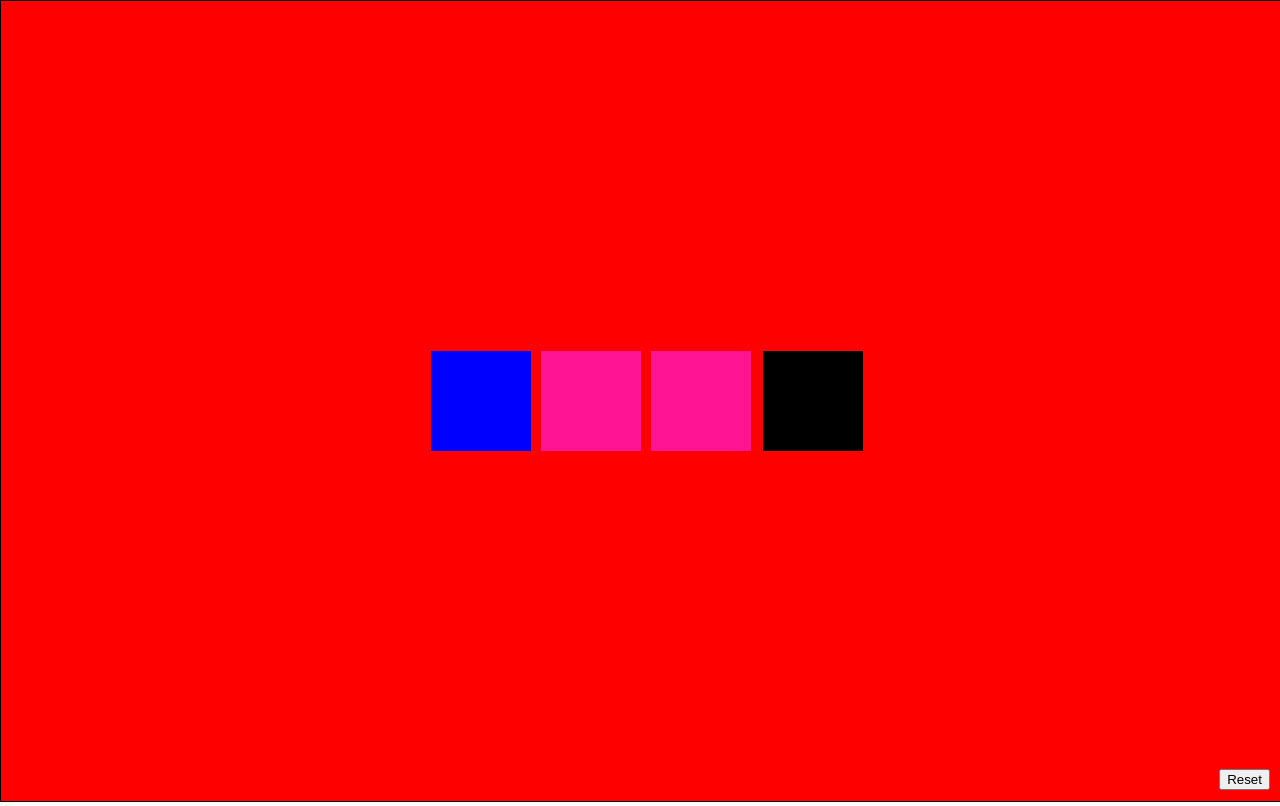
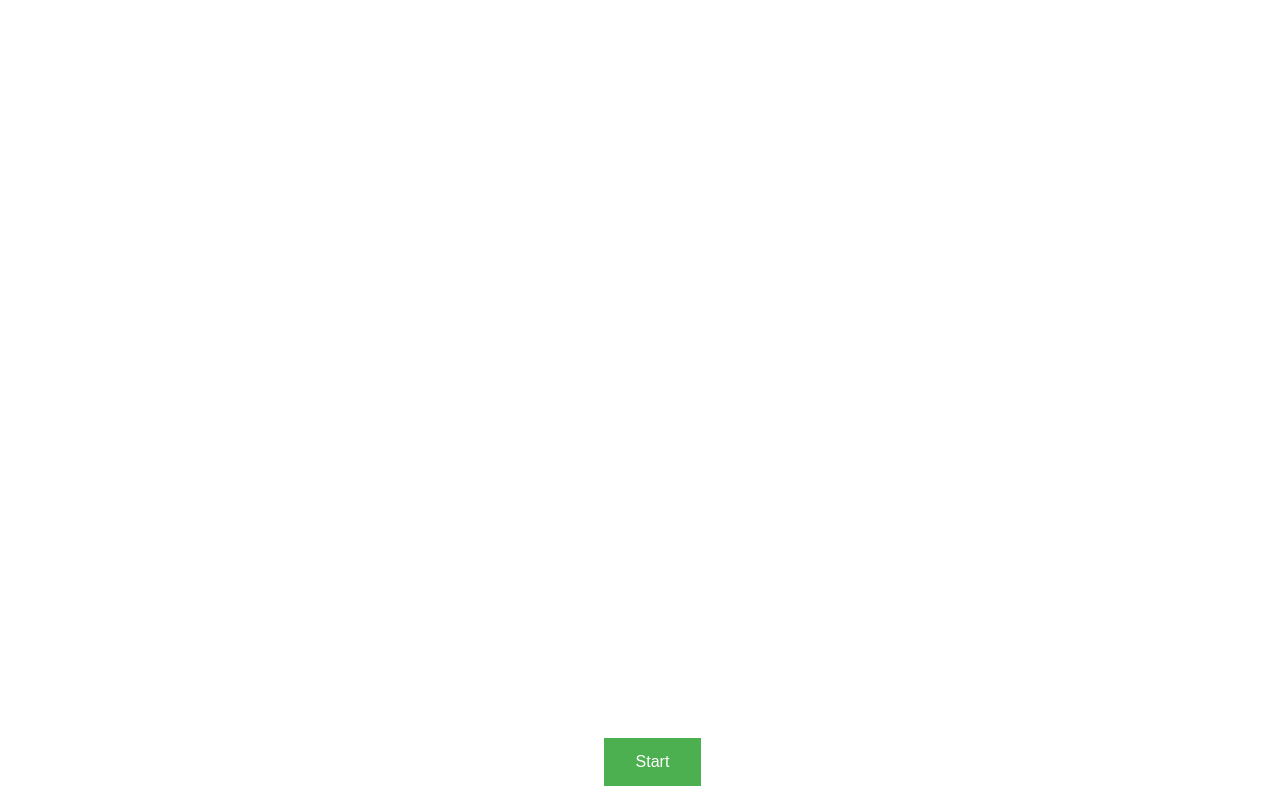
Before and after one commit to saqif/chor-police-babu-dakat, a plain HTML site: page index.html in a window 1280 px wide. Drawn offline with Linux system fonts and the light colour scheme.

Commit message:
added start game and reset game button

```diff
--- a/canvas.js
+++ b/canvas.js
@@ -1,17 +1,22 @@
 console.log("cheers!");
 
+var c;
+var myGameArea;
 var animateStart = true;
+var gutis = [{name: "Babu", points: 100},
+			 {name: "Police", points: 90},
+			 {name: "Dakat", points: 80},
+			 {name: "Chor", points: 70}];
 
-function shuffle(array) {
-  array.sort(() => Math.random() - 0.5);
-}
+var randomGuti = [0,1,2,3];
+var rectWidth = 100;
+var rectHeight = 100;
+var pawns = [];
+var gutiCoordinates = [(window.innerWidth-((4*rectWidth)+20))/2,
+					   (window.innerWidth-(2*rectWidth))/2,
+					   (window.innerWidth+20)/2,
+					   (window.innerWidth+(2*rectWidth)+40)/2];
 
-var canvas = document.querySelector('canvas');
-
-canvas.width = window.innerWidth;
-canvas.height = window.innerHeight;
-
-var c = canvas.getContext('2d');
 
 var colors = [  'blue',
 				'green',
@@ -30,6 +35,33 @@ var colors = [  'blue',
 var mouse = {
 	x: undefined,
 	y: undefined
+}
+
+function shuffle(array) {
+	array.sort(() => Math.random() - 0.5);
+}
+
+function gamearea() {
+	this.canvas = document.createElement("canvas");
+	this.canvas.width = window.innerWidth;
+	this.canvas.height = window.innerHeight;
+	document.getElementById("canvascontainer").appendChild(this.canvas);
+	c = this.canvas.getContext("2d");
+
+	this.start = function() {
+		shuffle(randomGuti);
+		initializeBoard();
+		animateStart = true;
+		animate();
+	}
+
+	this.stop = function() {
+		animateStart = false;
+	}
+
+	this.clear = function(){
+		c.clearRect(0, 0, this.canvas.width, this.canvas.height);
+	}
 }
 
 window.addEventListener('click', function(event){
@@ -79,6 +111,7 @@ function Pawn(x, y, w, h, color, guti){
 	}
 
 	this.update = function(dx, dy, pos){
+
 		if(pos == 0){
 			if(this.x > gutiCoordinates[0]){
 				this.x -= dx;
@@ -123,22 +156,6 @@ function Pawn(x, y, w, h, color, guti){
 	}
 }
 
-var gutis = [{name: "Babu", points: 100},
-			 {name: "Police", points: 90},
-			 {name: "Dakat", points: 80},
-			 {name: "Chor", points: 70}];
-
-var randomGuti = [0,1,2,3];
-shuffle(randomGuti);
-
-var rectWidth = 100;
-var rectHeight = 100;
-var pawns = [];
-
-var gutiCoordinates = [(window.innerWidth-((4*rectWidth)+20))/2,
-					   (window.innerWidth-(2*rectWidth))/2,
-					   (window.innerWidth+20)/2,
-					   (window.innerWidth+(2*rectWidth)+40)/2];
 
 function initializeBoard(){
 	for(var i = 0; i < 4; i++){
@@ -162,10 +179,20 @@ function animate(){
 	pawns[3].update(4,0,3);
 }
 
-initializeBoard();
-animate();
-
 function reset(){
 	console.log("reset");
-	c.clearRect(0, 0, window.innerWidth, window.innerHeight);
+	myGameArea.stop();
+    myGameArea.clear();
+	myGameArea = {};
+	pawns = [];
+	document.getElementById("canvascontainer").innerHTML = "";
+    start();
 }
+
+function start(){
+	console.log("starting game...");
+	myGameArea = new gamearea();
+	myGameArea.start();
+	document.getElementById("play").style.display = "none";
+	document.getElementById("reset").style.display = "block";
+}
--- a/index.html
+++ b/index.html
@@ -12,17 +12,33 @@
 			background: red;
 		}
 
-		#reset {
-		    position: absolute;
-		    bottom: 10px;
-		    right: 10px;
-		    z-index: 99999;
+		.game-controls {
+			position: absolute;
+			bottom: 10px;
+			left: 47%;
+			display: inline-block;
+		}
+
+		.game-controls button {
+			background-color: #4CAF50;
+			border: none;
+			color: white;
+			padding: 15px 32px;
+			text-align: center;
+			text-decoration: none;
+			font-size: 16px;
+			margin: 4px 2px;
+			cursor: pointer;
+			display: inline-block;
 		}
 	</style>
 </head>
 <body>
-	<canvas id="canvas"></canvas>
-	<button id="reset" onclick="reset();">Reset</button>
+	<div id="canvascontainer"></div>
+	<div class="game-controls">
+		<button id="play" onclick="start();">Start</button>
+		<button id="reset" onclick="reset();" style="display: none;">Reset</button>
+	</div>
 	<script type="text/javascript" src="canvas.js"></script>
 </body>
 </html>
```
